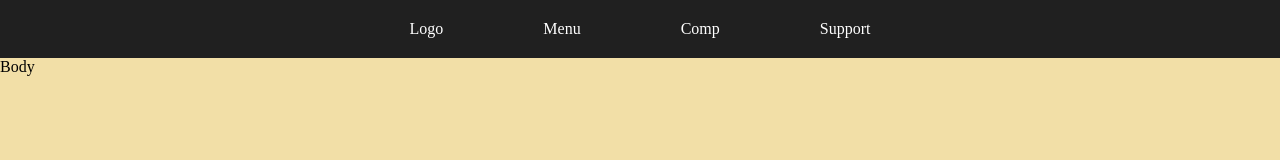
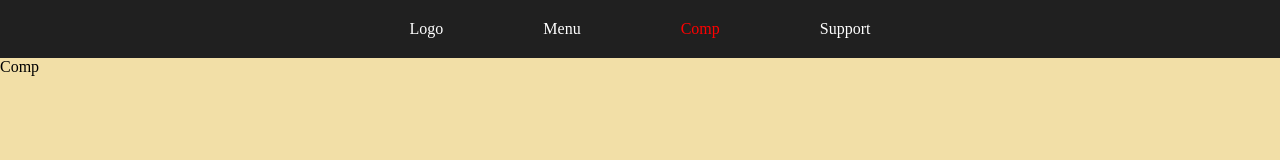
Before and after one commit to Sardor0795/rjs_tutorial, a React (Create React App) app: page /comp in a window 1280 px wide. Shown: the top 160 px of the page. Built offline with nearby package versions, Linux system fonts and the light colour scheme.

Commit message:
add route to pages

```diff
--- a/src/router_6/body/index.jsx
+++ /dev/null
@@ -1,7 +0,0 @@
-import React from 'react'
-
-export const Body = () => {
-  return (
-    <div>Body</div>
-  )
-}
--- /dev/null
+++ b/src/router_6/comp/index.jsx
@@ -0,0 +1,7 @@
+import React from 'react'
+
+export const Comp = () => {
+  return (
+    <div>Comp</div>
+  )
+}
--- /dev/null
+++ b/src/router_6/home/index.jsx
@@ -0,0 +1,7 @@
+import React from 'react'
+
+export const Home = () => {
+  return (
+    <div>Home</div>
+  )
+}
--- a/src/router_6/index.jsx
+++ b/src/router_6/index.jsx
@@ -1,14 +1,22 @@
 import React from "react";
-import { BrowserRouter as Router } from "react-router-dom";
-import { Body } from "./body";
+import { BrowserRouter as Router, Routes, Route } from "react-router-dom";
+import { Comp } from "./comp";
+import { Home } from "./home";
+import { Menu } from "./menu";
 import { Navbar } from "./navbar";
+import { Support } from "./support";
 
 export const ReactDomSix = () => {
   return (
     <div>
       <Router>
         <Navbar />
-        <Body />
+        <Routes>
+          <Route path="/home" element={<Home />} />
+          <Route path="/comp" element={<Comp />} />
+          <Route path="/menu" element={<Menu />} />
+          <Route path="/support" element={<Support />} />
+        </Routes>
       </Router>
     </div>
   );
--- /dev/null
+++ b/src/router_6/menu/index.jsx
@@ -0,0 +1,7 @@
+import React from 'react'
+
+export const Menu = () => {
+  return (
+    <div>Menu</div>
+  )
+}
--- a/src/router_6/navbar/style.jsx
+++ b/src/router_6/navbar/style.jsx
@@ -12,6 +12,9 @@ export const Container = styled("div")`
   align-items: center;
   list-style-type: none;
   justify-content: center;
+  .active {
+    color: red;
+  }
 `;
 
 export const NavBar = styled("div")`
--- /dev/null
+++ b/src/router_6/support/index.jsx
@@ -0,0 +1,7 @@
+import React from 'react'
+
+export const Support = () => {
+  return (
+    <div>Support</div>
+  )
+}
```
